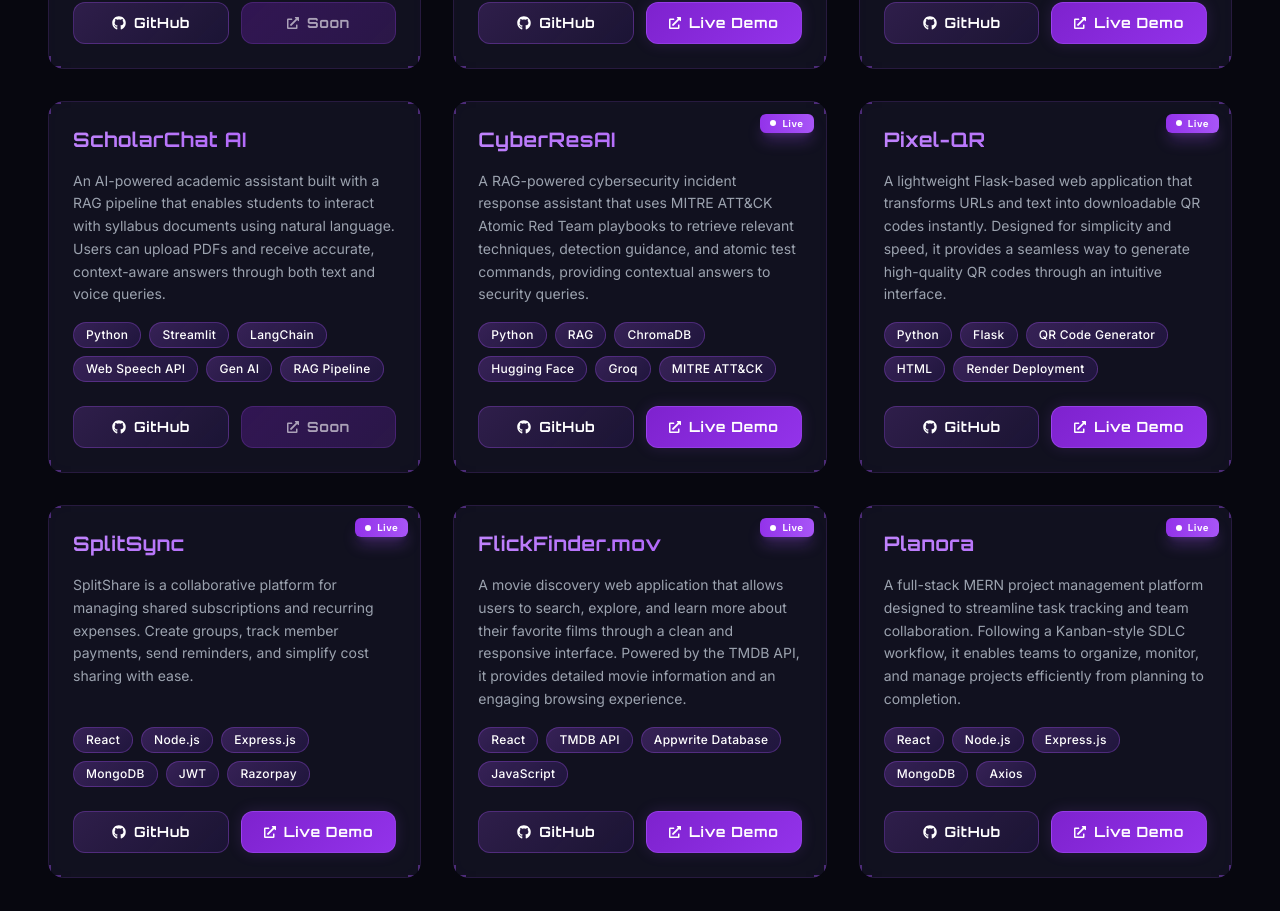
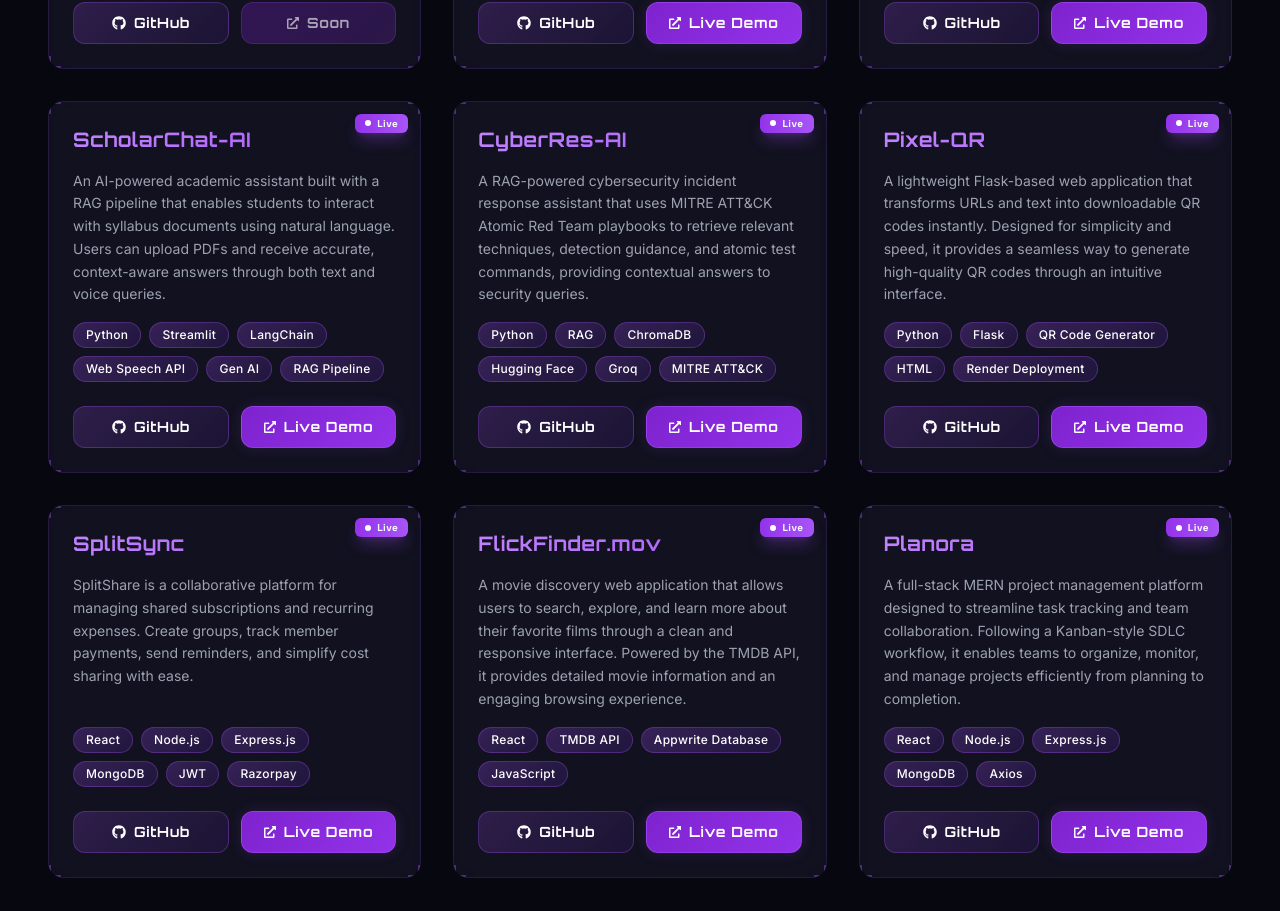
Before and after one commit to Seelam-Mohith/Mohith-Portfolio, a React (Vite) app: page / in a window 1280 px wide. Shown: the part 4440-5351 px from the top of the page. Built offline with nearby package versions, Linux system fonts and the light colour scheme; no server answers.

Commit message:
updated live links

```diff
--- a/src/data/portfolioData.js
+++ b/src/data/portfolioData.js
@@ -111,15 +111,15 @@ export const projects = [
     image: null,
   },
   {
-    title: 'ScholarChat AI',
+    title: 'ScholarChat-AI',
     description: 'An AI-powered academic assistant built with a RAG pipeline that enables students to interact with syllabus documents using natural language. Users can upload PDFs and receive accurate, context-aware answers through both text and voice queries.',
     tech: ['Python', 'Streamlit', 'LangChain', 'Web Speech API', 'Gen AI', 'RAG Pipeline'],
     github: 'https://github.com/Seelam-Mohith/ScholarChat-AI',
-    live: '#',
+    live: 'https://scholarchat-ai.streamlit.app',
     image: null,
   },
   {
-    title: 'CyberResAI',
+    title: 'CyberRes-AI',
     description: 'A RAG-powered cybersecurity incident response assistant that uses MITRE ATT&CK Atomic Red Team playbooks to retrieve relevant techniques, detection guidance, and atomic test commands, providing contextual answers to security queries.',
     tech: ['Python', 'RAG', 'ChromaDB', 'Hugging Face', 'Groq', 'MITRE ATT&CK'],
     github: 'https://github.com/Seelam-Mohith/CyberResAI',
```
